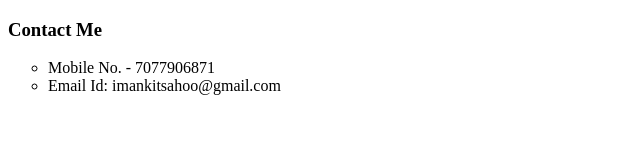
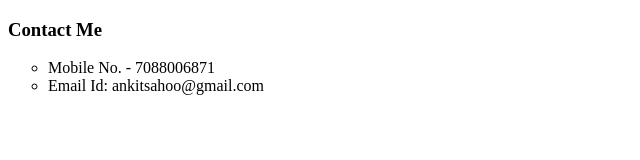
Before and after one commit to imankitsahoo/Basic_CV_HTML, a plain HTML site: page contactme.html in a window 1280 px wide. Shown: the full height of the page, 0-640 px from the left. Drawn offline with Linux system fonts and the light colour scheme.

Commit message:
Update contactme.html

```diff
--- a/contactme.html
+++ b/contactme.html
@@ -7,8 +7,8 @@
 <body>
     <h3>Contact Me</h3>
     <ul type="circle">
-        <li>Mobile No. - 7077906871</li>
-        <li>Email Id: imankitsahoo@gmail.com</li>
+        <li>Mobile No. - 7088006871</li>
+        <li>Email Id: ankitsahoo@gmail.com</li>
     </ul>
 </body>
 </html>
```
